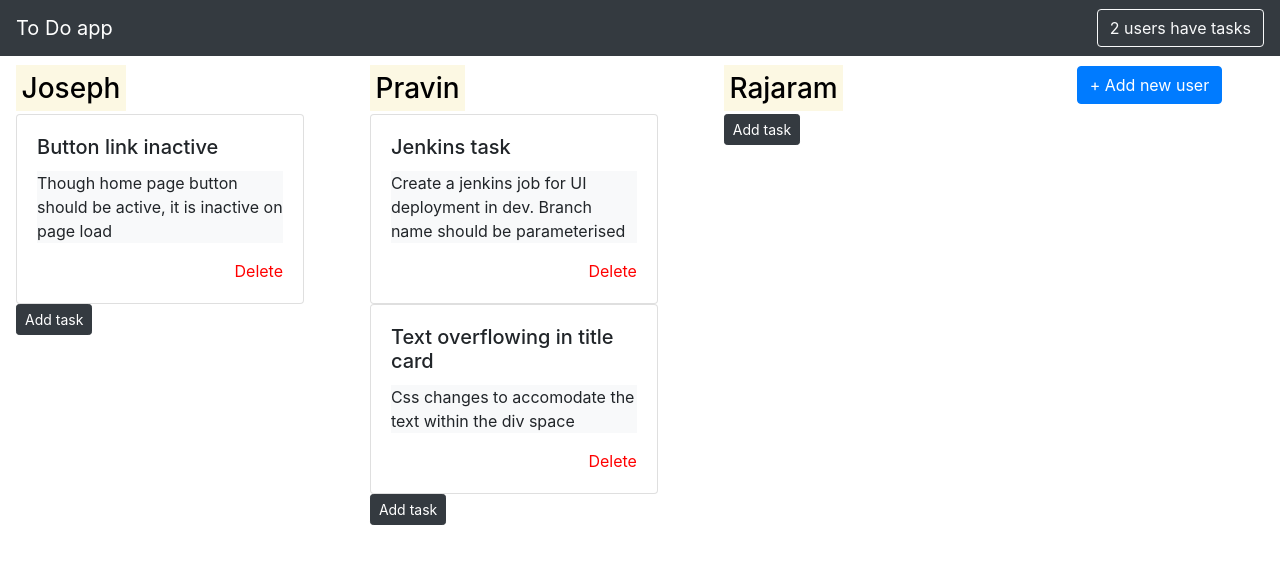
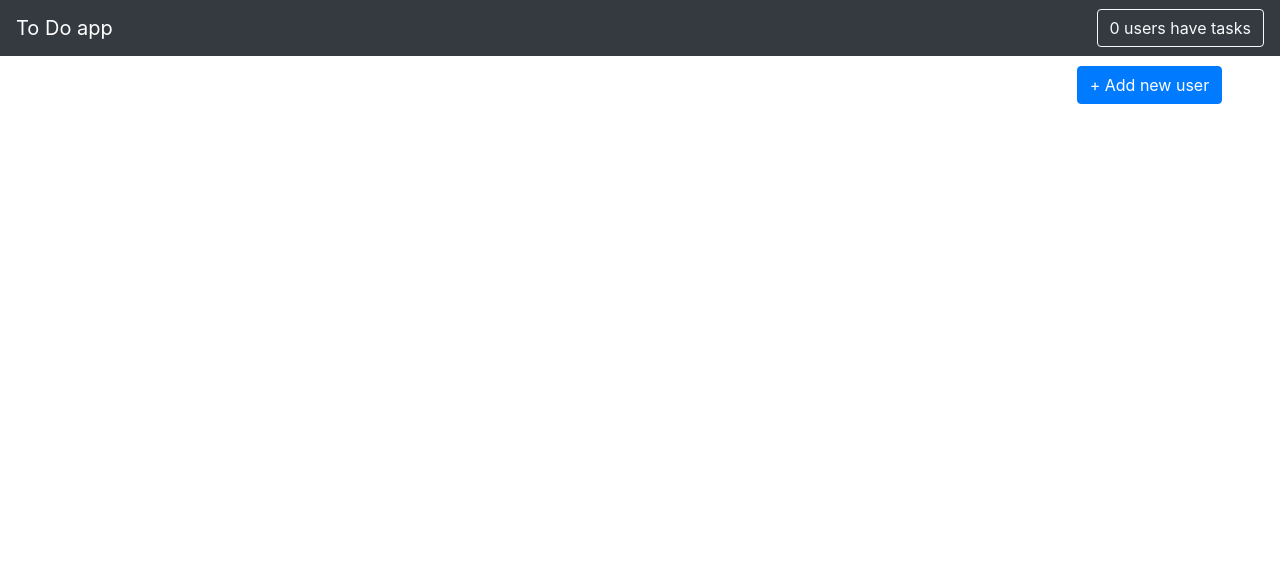
Before and after one commit to JosephPravin/to-do, a React (Create React App) app: page / in a window 1280 px wide. Shown: the top 564 px of the page. Built offline with nearby package versions, Linux system fonts and the light colour scheme.

Commit message:
Removing existing user info

```diff
--- a/src/App.js
+++ b/src/App.js
@@ -6,29 +6,7 @@ import NavBar from './components/navBar'
 
 class App extends Component {
   state = {
-    users: [{
-            name: 'Joseph',
-            tasks: [{
-                    title: 'Button link inactive',
-                    description: 'Though home page button should be active, it is inactive on page load',
-                }
-            ]
-        },
-        {
-          name: 'Pravin',
-          tasks: [ {
-            title: 'Jenkins task',
-            description: 'Create a jenkins job for UI deployment in dev. Branch name should be parameterised',
-        },{
-            title: 'Text overflowing in title card',
-            description: 'Css changes to accomodate the text within the div space',
-        },]
-        },
-        {
-          name: 'Rajaram',
-          tasks: []
-        }
-    ]
+    users: []
   };
 
   handleAddUser = user => {
```
